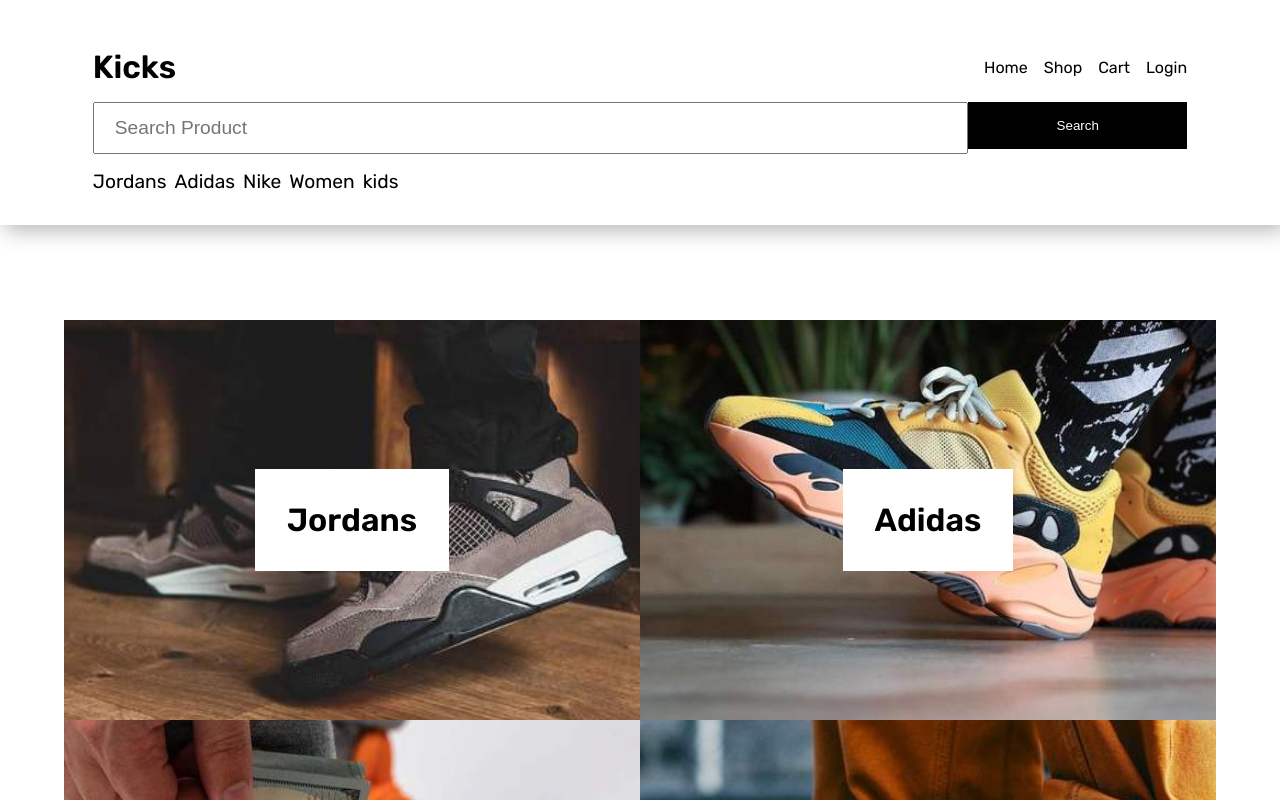
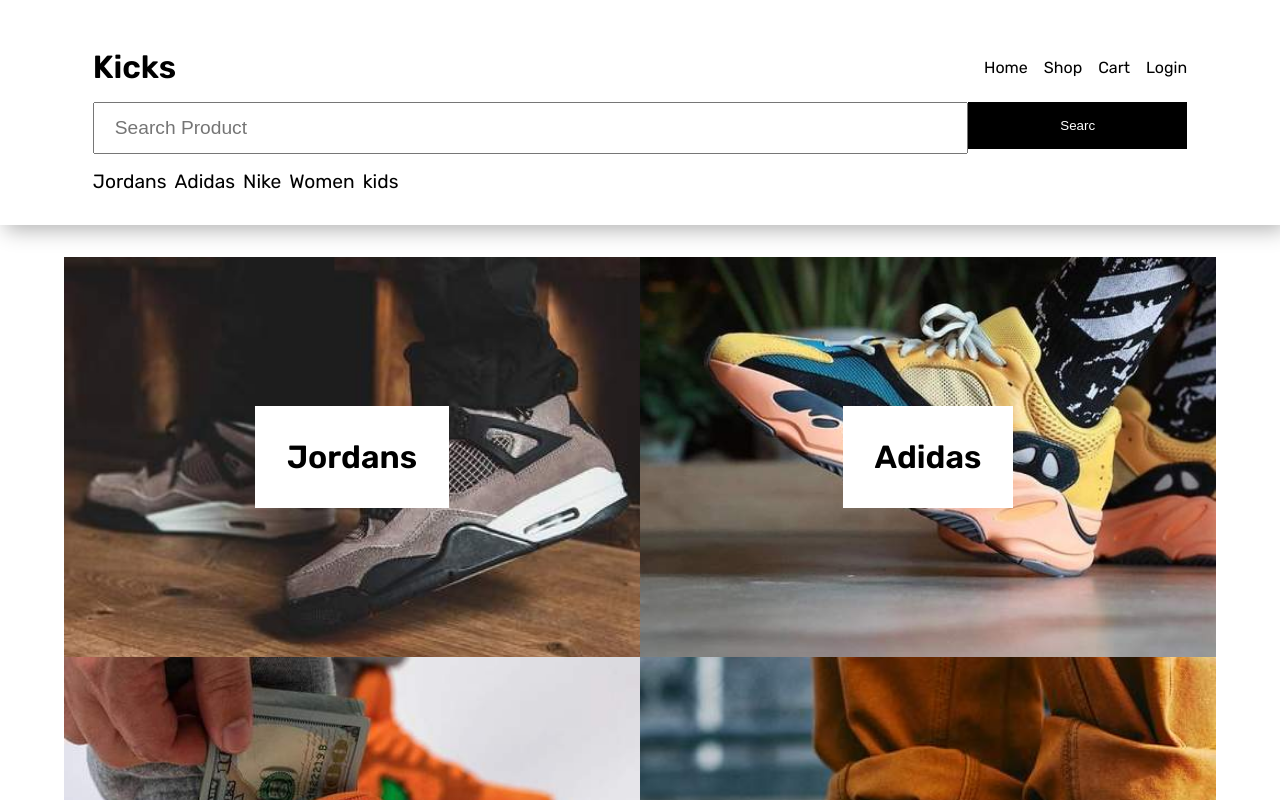
Before and after one commit to kofiarhin/rt-sneaker-shop, a React (Create React App) app: page / in a window 1280 px wide. Shown: the top 800 px of the page. Built offline with nearby package versions, Linux system fonts and the light colour scheme; no server answers.

Commit message:
updated live demo url

```diff
--- a/public/index.html
+++ b/public/index.html
@@ -8,6 +8,9 @@
   <meta name="theme-color" content="#000000" />
   <meta name="description" content="Web site created using create-react-app" />
   <link rel="apple-touch-icon" href="%PUBLIC_URL%/logo192.png" />
+
+  <!-- fontawesome -->
+  <link rel="stylesheet" href="`https://cdnjs.cloudflare.com/ajax/libs/font-awesome/5.11.2/css/all.css">
   <!--
       manifest.json provides metadata used when your web app is installed on a
       user's mobile device or desktop. See https://developers.google.com/web/fundamentals/web-app-manifest/
--- a/src/app.styles.sass
+++ b/src/app.styles.sass
@@ -7,7 +7,6 @@
 
 body
     font-family: "Rubik"
-    padding-top: 20rem
     overflow-x: hidden
 
 a
--- a/src/components/header/header.styles.sass
+++ b/src/components/header/header.styles.sass
@@ -1,11 +1,7 @@
 .header
     margin-bottom: 2rem
-    position: fixed
     background: white
     box-shadow: 5px 5px 20px rgba(black, 0.3)
-    top: 0
-    left: 0
-    right: 0
     padding: 2rem
 .header .container
     width: 1200px
--- a/src/components/search/search.component.jsx
+++ b/src/components/search/search.component.jsx
@@ -43,9 +43,10 @@
 
         return <div className="search">
 
+
             <form onSubmit={this.handleSubmit}>
                 <FormInput placeholder="Search Product" name="search" handleChange={this.handleChange} value={this.state.search} />
-                <CustomButton> Search</CustomButton>
+                <CustomButton> Searc</CustomButton>
             </form>
 
         </div>
```
Also changed, not shown: 1 other file (tests, documents, lock files or other folders).
